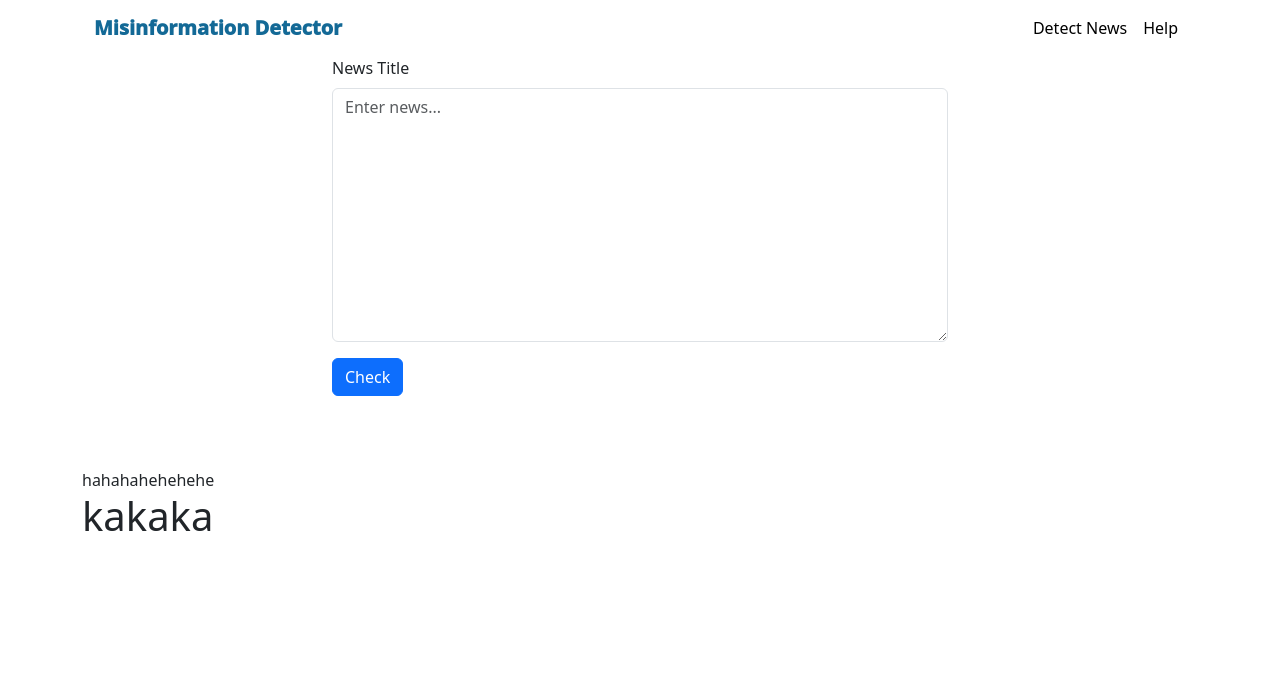
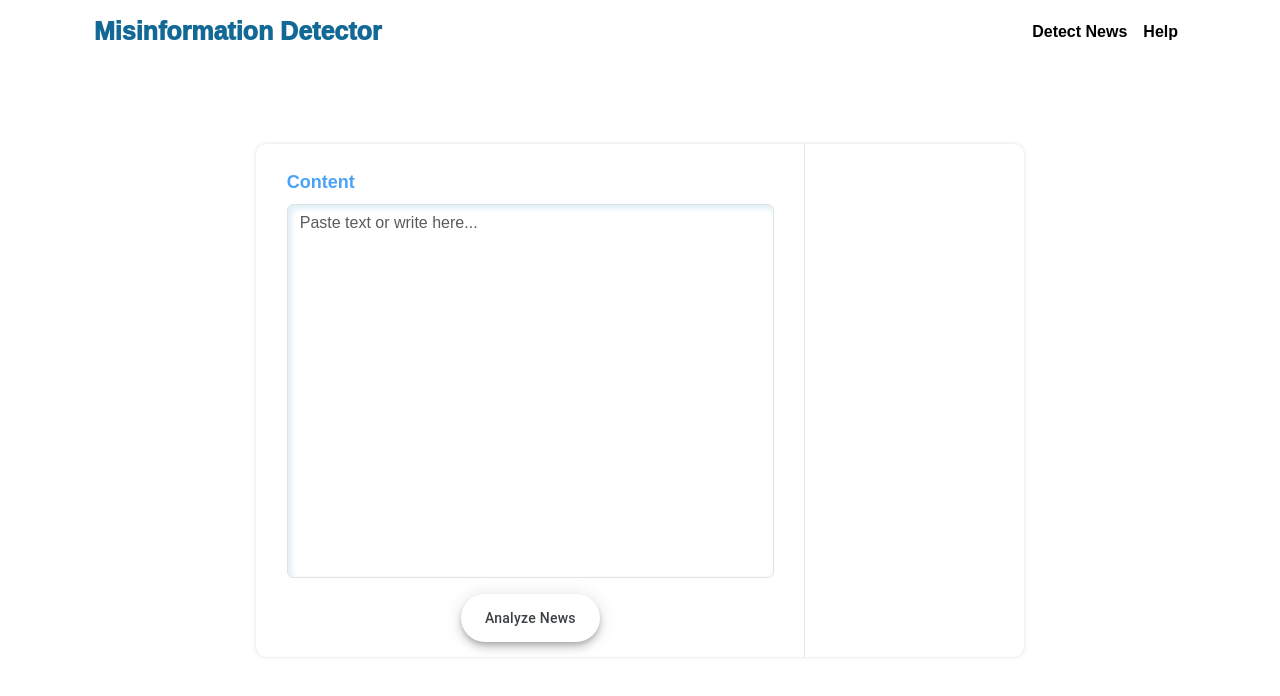
Before and after one commit to JohnnyTaiCK/FYP, a React (Create React App) app in the folder FYP/frontend/: page / in a window 1280 px wide. Shown: the top 696 px of the page. Built offline with nearby package versions, Linux system fonts and the light colour scheme.

Commit message:
25/3/2024 1:37

```diff
--- a/FYP/frontend/src/components/detectNews.js
+++ b/FYP/frontend/src/components/detectNews.js
@@ -29,32 +29,29 @@ function DetectNews() {
   return (
     <>
     <Header/>
-    <Container className="check-by-title-container" style={{width:'50%'}}>
+      <Container className="detect-news-container">
+        <Container className="detect-news-container-content_left">
           <Form onSubmit={handleSubmit}>
             <Form.Group className="mb-3">
-            <Form.Label className='frm-opalq'>News Title</Form.Label>
+              <Form.Label className='detect-news-container-label'>Content</Form.Label>
               <Form.Control
-              className='frm-moqpa'
+                className='detect-news-container-textinput'
                 type="text"
-              placeholder="Enter news..."
+                placeholder="Paste text or write here..."
                 as="textarea"
-              rows={10}
+                rows={15}
                 onChange={handleChange}
               />
             </Form.Group>
 
-          <Button variant="primary" type="submit" className='button-17'>
-            Check
+            <div className="detect-news-container-buttonContainer">
+              <Button variant="primary" type="submit" className='detect-news-container-analyze_button'>
+                Analyze News
               </Button>
+            </div>
           </Form>
         </Container>
-
-      <Container className='prediction-result-container'>
-        <br />
-        <br />
-        <br />
-        <span>hahaha</span><span>hehehehe</span><h1>kakaka</h1>
-        {result}
+        <Container className="detect-news-container-content_right" style={{display:"flex", alignItems:"center", justifyContent:"center", fontSize:"2em"}}>{result}</Container>
       </Container>
     </>
   );
--- a/FYP/frontend/src/components/header.js
+++ b/FYP/frontend/src/components/header.js
@@ -5,12 +5,12 @@ import  { LinkContainer } from 'react-router-bootstrap';
 function Header() {
     return (
         <header>
-            <Container>
+            <Container className="header-container">
                 <Navbar bg="" expand="lg">
                     <Container>
                         <LinkContainer to='/'>
                             <Navbar.Brand href="/">
-                                <span style={{fontWeight: 1000, color: '#136996'}}>Misinformation Detector</span>
+                                <span style={{fontWeight: 1000,fontSize: "25px", color: '#136996'}}>Misinformation Detector</span>
                             </Navbar.Brand>
                         </LinkContainer>
                         <Navbar.Toggle/>
--- a/FYP/frontend/src/index.js
+++ b/FYP/frontend/src/index.js
@@ -1,10 +1,10 @@
 import React from 'react';
 import ReactDOM from 'react-dom/client';
-import './styles/index.css';
 import App from './App';
 import reportWebVitals from './reportWebVitals';
 
 import 'bootstrap/dist/css/bootstrap.min.css';
+import './styles/index.css';
 
 const root = ReactDOM.createRoot(document.getElementById('root'));
 root.render(
--- a/FYP/frontend/src/styles/index.css
+++ b/FYP/frontend/src/styles/index.css
@@ -1,13 +1,103 @@
+* {
+  font-family: 'PT Sans', sans-serif;
+}
+
+header {
+  font-weight: bolder;
+}
+
 body {
-  margin: 0;
   font-family: -apple-system, BlinkMacSystemFont, 'Segoe UI', 'Roboto', 'Oxygen',
     'Ubuntu', 'Cantarell', 'Fira Sans', 'Droid Sans', 'Helvetica Neue',
     sans-serif;
   -webkit-font-smoothing: antialiased;
   -moz-osx-font-smoothing: grayscale;
+  background-color: #FFFFFF;
 }
 
 code {
   font-family: source-code-pro, Menlo, Monaco, Consolas, 'Courier New',
     monospace;
 }
+
+.detect-news-container {
+  margin-top: 80px;
+  width: 60%;
+  padding: 0;
+  box-shadow: rgba(0, 0, 0, 0.1) 0px 0px 5px 0px, rgba(0, 0, 0, 0.1) 0px 0px 1px 0px;
+  border-radius: 10px;
+  background-color: #FFFFFF;
+  display: flex;
+  flex-direction: row;
+  overflow: hidden;
+  flex-grow: 1;
+  align-items: stretch;
+  justify-content: flex-start;
+}
+
+.detect-news-container-content_left {
+  padding: 2% 4%;
+  display: flex;
+  flex-direction: column;
+  flex-wrap: nowrap;
+  align-items: stretch;
+  justify-content: flex-start;
+}
+
+.detect-news-container-content_right {
+  border-left: 1px solid #E0E2E7;
+  width: 40%;
+}
+
+.detect-news-container-label {
+  color: #48a2f8;
+  font-weight: bold;
+  font-size: large;
+  margin-top: 2%;
+}
+
+.detect-news-container-textinput {
+  /* box-shadow: rgb(204, 219, 232) 3px 3px 6px 0px inset, rgba(255, 255, 255, 0.5) -3px -3px 6px 1px inset; */
+  box-shadow: rgb(220, 235, 245) 3px 3px 6px 0px inset, rgba(255, 255, 255, 0.8) -3px -3px 6px 1px inset;
+  outline: none;
+  resize: none;
+}
+
+.detect-news-container-buttonContainer {
+  display: flex;
+  justify-content: center;
+}
+
+.detect-news-container-analyze_button {
+    align-items: center;
+    appearance: none;
+    background-color: #fff;
+    border-radius: 24px;
+    border-style: none;
+    box-shadow: rgba(0, 0, 0, .2) 0 3px 5px -1px,rgba(0, 0, 0, .14) 0 6px 10px 0,rgba(0, 0, 0, .12) 0 1px 18px 0;
+    box-sizing: border-box;
+    color: #3c4043;
+    cursor: pointer;
+    display: inline-flex;
+    fill: currentcolor;
+    font-family: "Google Sans",Roboto,Arial,sans-serif;
+    font-size: 14px;
+    font-weight: 500;
+    height: 48px;
+    justify-content: center;
+    letter-spacing: .25px;
+    line-height: normal;
+    max-width: 100%;
+    overflow: visible;
+    padding: 2px 24px;
+    position: relative;
+    text-align: center;
+    text-transform: none;
+    transition: box-shadow 280ms cubic-bezier(.4, 0, .2, 1),opacity 15ms linear 30ms,transform 270ms cubic-bezier(0, 0, .2, 1) 0ms;
+    user-select: none;
+    -webkit-user-select: none;
+    touch-action: manipulation;
+    width: auto;
+    will-change: transform,opacity;
+    z-index: 0;
+}
```
Also changed, not shown: 1 other file (tests, documents, lock files or other folders). Lines whose indentation alone changed are shown as unchanged.
